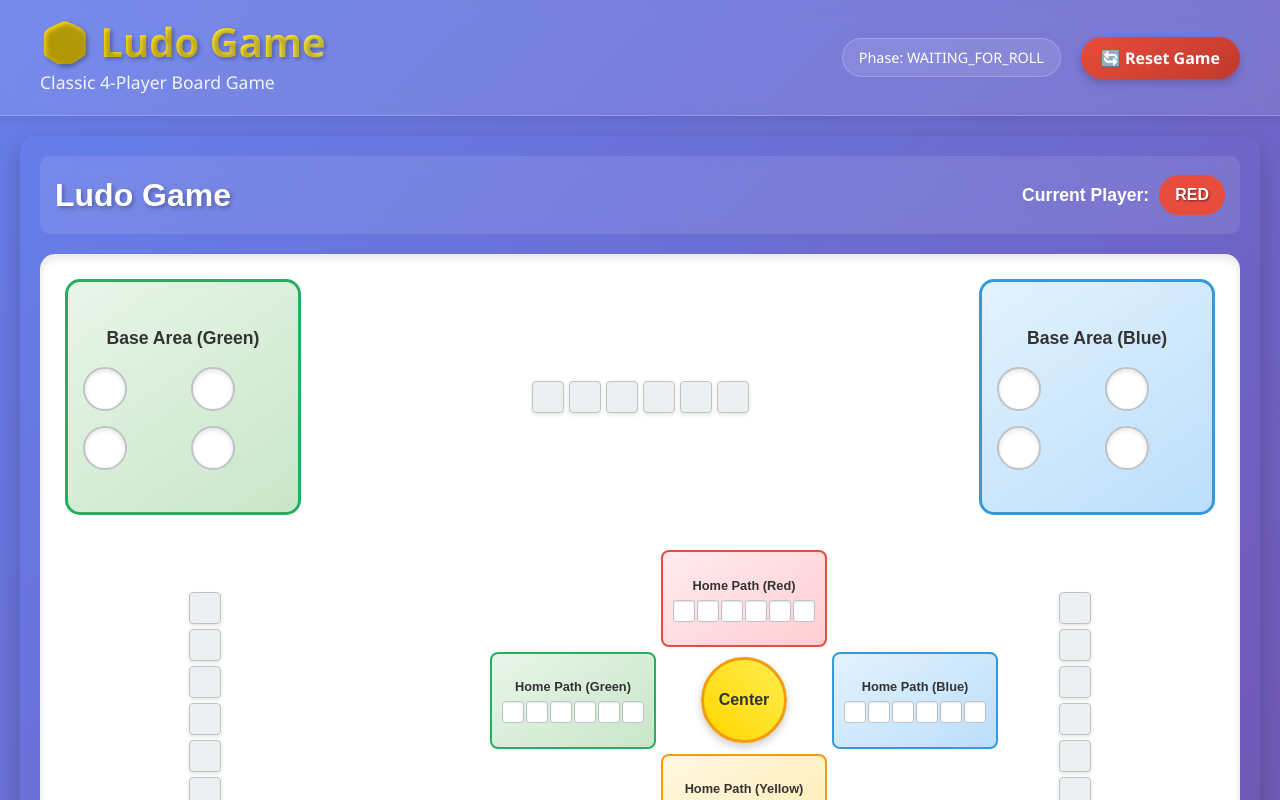
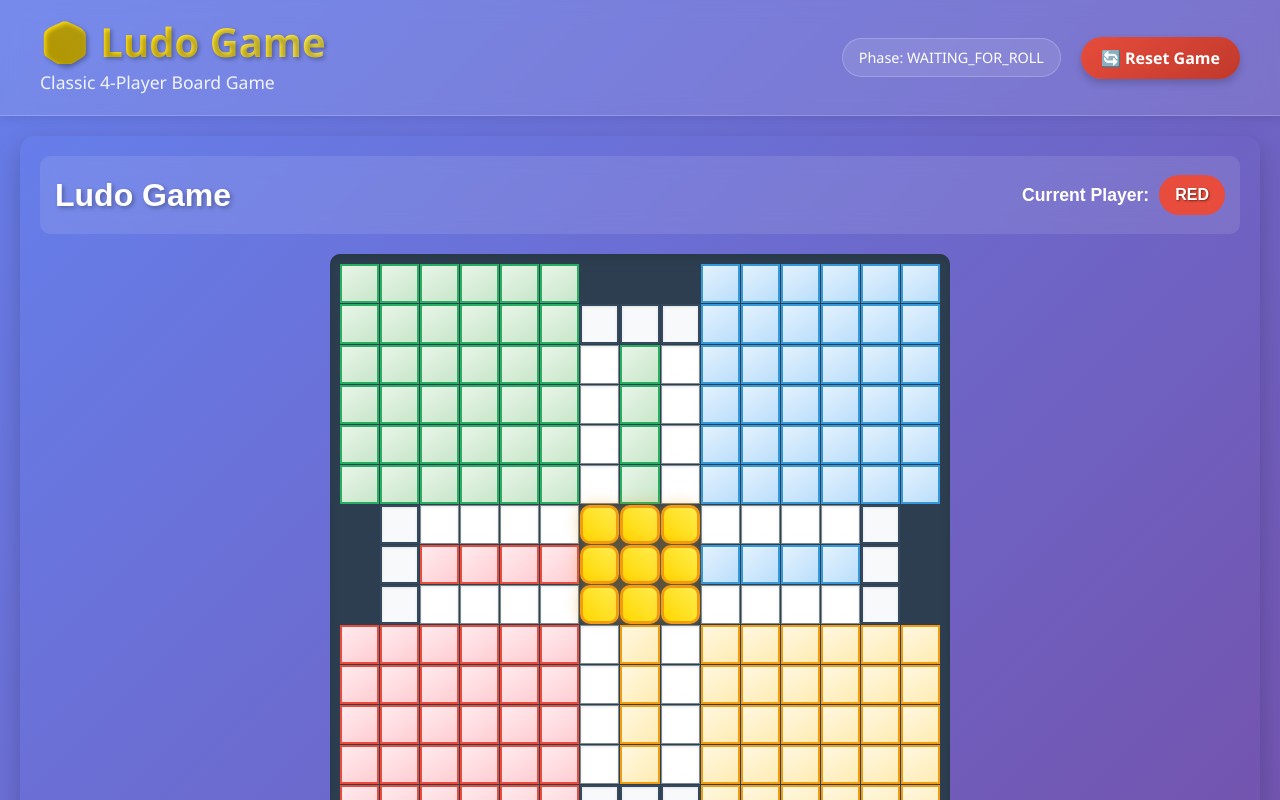
Before and after one commit to anushka1174/ludo-game, a React (Vite) app: page / in a window 1280 px wide. Shown: the top 800 px of the page. Built offline with nearby package versions, Linux system fonts and the light colour scheme.

Commit message:
feat: implement 15x15 CSS Grid structure and Ludo tile mapping in Board.jsx

```diff
--- a/src/components/Board.css
+++ b/src/components/Board.css
@@ -57,211 +57,190 @@
 .current-player-color.yellow { background-color: #f39c12; }
 .current-player-color.none { background-color: #95a5a6; }
 
-/* Main Board Container */
-.board-container {
+/* Grid Board Container */
+.grid-board {
   background: white;
   border-radius: 15px;
-  padding: 20px;
   box-shadow: inset 0 4px 8px rgba(0, 0, 0, 0.1);
   margin-bottom: 20px;
 }
 
-.board-row {
+/* Base Tile Styles */
+.tile {
+  position: relative;
   display: flex;
-  margin-bottom: 10px;
+  align-items: center;
+  justify-content: center;
+  background: #ecf0f1;
+  border: 1px solid #bdc3c7;
+  transition: all 0.2s ease;
+  min-height: 25px;
+  min-width: 25px;
 }
 
-.board-row:last-child {
-  margin-bottom: 0;
+.tile-content {
+  width: 100%;
+  height: 100%;
+  display: flex;
+  align-items: center;
+  justify-content: center;
+  position: relative;
 }
 
-/* Base Areas */
-.base-area {
-  width: 200px;
-  height: 200px;
-  border: 3px solid;
-  border-radius: 15px;
-  padding: 15px;
-  display: flex;
-  flex-direction: column;
-  align-items: center;
-  justify-content: center;
-  background: linear-gradient(145deg, #f0f0f0, #e0e0e0);
-  margin: 5px;
-}
-
-.base-area h3 {
-  margin: 0 0 15px 0;
-  font-size: 1.1em;
-  text-align: center;
+/* Base Area Tiles */
+.tile-base {
+  border: 2px solid;
   font-weight: bold;
 }
 
-.red-base {
+.tile-base-red {
+  background: linear-gradient(145deg, #ffebee, #ffcdd2);
   border-color: #e74c3c;
-  background: linear-gradient(145deg, #ffebee, #ffcdd2);
+  color: #c62828;
 }
 
-.green-base {
+.tile-base-green {
+  background: linear-gradient(145deg, #e8f5e8, #c8e6c9);
   border-color: #27ae60;
-  background: linear-gradient(145deg, #e8f5e8, #c8e6c9);
+  color: #2e7d32;
 }
 
-.blue-base {
+.tile-base-blue {
+  background: linear-gradient(145deg, #e3f2fd, #bbdefb);
   border-color: #3498db;
-  background: linear-gradient(145deg, #e3f2fd, #bbdefb);
+  color: #1565c0;
 }
 
-.yellow-base {
+.tile-base-yellow {
+  background: linear-gradient(145deg, #fff8e1, #ffecb3);
   border-color: #f39c12;
-  background: linear-gradient(145deg, #fff8e1, #ffecb3);
+  color: #f57c00;
 }
 
-.token-slots {
-  display: grid;
-  grid-template-columns: 1fr 1fr;
-  gap: 15px;
-  width: 100%;
+/* Track Tiles */
+.tile-track {
+  background: #ffffff;
+  border: 1px solid #34495e;
+  box-shadow: inset 0 1px 3px rgba(0, 0, 0, 0.1);
 }
 
-.token-slot {
-  width: 40px;
-  height: 40px;
-  border: 2px solid #bdc3c7;
-  border-radius: 50%;
-  background: white;
-  box-shadow: inset 0 2px 4px rgba(0, 0, 0, 0.1);
+.tile-main-track {
+  background: #f8f9fa;
+  border: 2px solid #34495e;
+  font-weight: bold;
 }
 
-/* Track Sections */
-.track-section {
-  flex: 1;
-  padding: 10px;
-  display: flex;
-  align-items: center;
-  justify-content: center;
+.tile-outer-track {
+  background: #ffffff;
+  border: 1px solid #7f8c8d;
 }
 
-.track-tiles {
-  display: flex;
-  gap: 5px;
+/* Starting Position Tiles */
+.tile-start {
+  background: #2c3e50 !important;
+  border: 3px solid;
+  border-radius: 50%;
+  color: white;
+  font-weight: bold;
+  box-shadow: 0 0 10px rgba(0, 0, 0, 0.3);
 }
 
-.track-tiles.vertical {
-  flex-direction: column;
+.tile-start-red {
+  border-color: #e74c3c;
+  background: linear-gradient(45deg, #e74c3c, #c0392b) !important;
 }
 
-.track-row {
-  display: flex;
-  gap: 5px;
+.tile-start-green {
+  border-color: #27ae60;
+  background: linear-gradient(45deg, #27ae60, #229954) !important;
 }
 
-.track-tile {
-  width: 30px;
-  height: 30px;
-  border: 1px solid #bdc3c7;
-  background: #ecf0f1;
-  border-radius: 4px;
-  box-shadow: 0 2px 4px rgba(0, 0, 0, 0.1);
+.tile-start-blue {
+  border-color: #3498db;
+  background: linear-gradient(45deg, #3498db, #2980b9) !important;
 }
 
-/* Center Section */
-.center-section {
-  flex: 2;
-  display: flex;
-  align-items: center;
-  justify-content: center;
-  padding: 20px;
+.tile-start-yellow {
+  border-color: #f39c12;
+  background: linear-gradient(45deg, #f39c12, #e67e22) !important;
 }
 
-.home-paths {
+/* Home Path Tiles */
+.tile-home {
+  background: #ffffff;
+  border: 2px solid;
   position: relative;
-  width: 300px;
-  height: 300px;
-  display: grid;
-  grid-template-columns: 1fr 1fr 1fr;
-  grid-template-rows: 1fr 1fr 1fr;
-  gap: 5px;
 }
 
-.home-path {
-  display: flex;
-  flex-direction: column;
-  align-items: center;
-  justify-content: center;
-  padding: 10px;
-  border-radius: 8px;
+.tile-home-red {
+  background: linear-gradient(135deg, #ffebee, #ffcdd2);
+  border-color: #e74c3c;
 }
 
-.home-path span {
-  font-size: 0.8em;
-  font-weight: bold;
-  margin-bottom: 5px;
-  text-align: center;
+.tile-home-green {
+  background: linear-gradient(135deg, #e8f5e8, #c8e6c9);
+  border-color: #27ae60;
 }
 
-.red-home {
-  grid-column: 2;
-  grid-row: 1;
-  background: linear-gradient(145deg, #ffebee, #ffcdd2);
-  border: 2px solid #e74c3c;
+.tile-home-blue {
+  background: linear-gradient(135deg, #e3f2fd, #bbdefb);
+  border-color: #3498db;
 }
 
-.green-home {
-  grid-column: 1;
-  grid-row: 2;
-  background: linear-gradient(145deg, #e8f5e8, #c8e6c9);
-  border: 2px solid #27ae60;
+.tile-home-yellow {
+  background: linear-gradient(135deg, #fff8e1, #ffecb3);
+  border-color: #f39c12;
 }
 
-.blue-home {
-  grid-column: 3;
-  grid-row: 2;
-  background: linear-gradient(145deg, #e3f2fd, #bbdefb);
-  border: 2px solid #3498db;
+/* Center Tiles */
+.tile-center {
+  background: linear-gradient(45deg, #ffd700, #ffed4e);
+  border: 3px solid #f39c12;
+  border-radius: 10px;
+  box-shadow: 0 0 15px rgba(243, 156, 18, 0.4);
+  font-weight: bold;
+  color: #333;
 }
 
-.yellow-home {
-  grid-column: 2;
-  grid-row: 3;
-  background: linear-gradient(145deg, #fff8e1, #ffecb3);
-  border: 2px solid #f39c12;
+/* Empty Tiles */
+.tile-empty {
+  background: transparent;
+  border: none;
 }
 
-.center-area {
-  grid-column: 2;
-  grid-row: 2;
-  display: flex;
-  align-items: center;
-  justify-content: center;
-}
-
-.center-triangle {
-  width: 80px;
-  height: 80px;
-  background: linear-gradient(45deg, #ffd700, #ffed4e);
-  border: 3px solid #f39c12;
-  border-radius: 50%;
-  display: flex;
-  align-items: center;
-  justify-content: center;
-  font-weight: bold;
-  color: #333;
+/* Hover Effects */
+.tile:hover:not(.tile-empty) {
+  transform: scale(1.05);
+  z-index: 10;
   box-shadow: 0 4px 8px rgba(0, 0, 0, 0.2);
 }
 
-.home-tiles {
-  display: flex;
-  gap: 2px;
+.tile-track:hover,
+.tile-home:hover {
+  background: rgba(52, 152, 219, 0.1);
+  border-color: #3498db;
 }
 
-.home-tile {
-  width: 20px;
-  height: 20px;
-  border: 1px solid #bdc3c7;
-  background: white;
-  border-radius: 3px;
-  box-shadow: inset 0 1px 2px rgba(0, 0, 0, 0.1);
+/* Animation for tile interactions */
+.tile {
+  transition: all 0.2s ease;
+}
+
+.tile.highlighted {
+  animation: pulse 1s infinite;
+  box-shadow: 0 0 20px rgba(52, 152, 219, 0.6);
+}
+
+@keyframes pulse {
+  0% {
+    box-shadow: 0 0 20px rgba(52, 152, 219, 0.6);
+  }
+  50% {
+    box-shadow: 0 0 30px rgba(52, 152, 219, 0.8);
+  }
+  100% {
+    box-shadow: 0 0 20px rgba(52, 152, 219, 0.6);
+  }
 }
 
 /* Game Controls */
--- a/src/components/Board.jsx
+++ b/src/components/Board.jsx
@@ -20,6 +20,141 @@ const Board = ({ gameState, onAction }) => {
     }
   };
 
+  /**
+   * Determines the tile type and class name based on coordinates
+   * @param {number} row - Row index (0-14)
+   * @param {number} col - Column index (0-14)
+   * @returns {string} CSS class name for the tile
+   */
+  const getTileClass = (row, col) => {
+    // Base Areas
+    if (row >= 0 && row <= 5 && col >= 0 && col <= 5) {
+      return 'tile tile-base tile-base-green';
+    }
+    if (row >= 0 && row <= 5 && col >= 9 && col <= 14) {
+      return 'tile tile-base tile-base-blue';
+    }
+    if (row >= 9 && row <= 14 && col >= 9 && col <= 14) {
+      return 'tile tile-base tile-base-yellow';
+    }
+    if (row >= 9 && row <= 14 && col >= 0 && col <= 5) {
+      return 'tile tile-base tile-base-red';
+    }
+
+    // Center area (3x3)
+    if (row >= 6 && row <= 8 && col >= 6 && col <= 8) {
+      return 'tile tile-center';
+    }
+
+    // Main track tiles forming the cross shape
+    // Vertical main track (columns 1, 7, 13)
+    if ((col === 1 || col === 7 || col === 13) && row >= 6 && row <= 8) {
+      return 'tile tile-track tile-main-track';
+    }
+
+    // Horizontal main track (rows 1, 7, 13)
+    if ((row === 1 || row === 7 || row === 13) && col >= 6 && col <= 8) {
+      return 'tile tile-track tile-main-track';
+    }
+
+    // Outer track tiles
+    // Top row of track
+    if (row === 6 && col >= 1 && col <= 5) {
+      return 'tile tile-track tile-outer-track';
+    }
+    if (row === 6 && col >= 9 && col <= 13) {
+      return 'tile tile-track tile-outer-track';
+    }
+
+    // Bottom row of track
+    if (row === 8 && col >= 1 && col <= 5) {
+      return 'tile tile-track tile-outer-track';
+    }
+    if (row === 8 && col >= 9 && col <= 13) {
+      return 'tile tile-track tile-outer-track';
+    }
+
+    // Left column of track
+    if (col === 6 && row >= 1 && row <= 5) {
+      return 'tile tile-track tile-outer-track';
+    }
+    if (col === 6 && row >= 9 && row <= 13) {
+      return 'tile tile-track tile-outer-track';
+    }
+
+    // Right column of track
+    if (col === 8 && row >= 1 && row <= 5) {
+      return 'tile tile-track tile-outer-track';
+    }
+    if (col === 8 && row >= 9 && row <= 13) {
+      return 'tile tile-track tile-outer-track';
+    }
+
+    // Home paths leading to center
+    // Red home path (row 7, columns 1-6)
+    if (row === 7 && col >= 1 && col <= 6) {
+      return 'tile tile-home tile-home-red';
+    }
+
+    // Green home path (column 7, rows 1-6)
+    if (col === 7 && row >= 1 && row <= 6) {
+      return 'tile tile-home tile-home-green';
+    }
+
+    // Blue home path (row 7, columns 8-13)
+    if (row === 7 && col >= 8 && col <= 13) {
+      return 'tile tile-home tile-home-blue';
+    }
+
+    // Yellow home path (column 7, rows 8-13)
+    if (col === 7 && row >= 8 && row <= 13) {
+      return 'tile tile-home tile-home-yellow';
+    }
+
+    // Special tiles (safe tiles, entry points)
+    // Starting positions for each color
+    if (row === 6 && col === 1) return 'tile tile-track tile-start tile-start-red';
+    if (row === 1 && col === 8) return 'tile tile-track tile-start tile-start-green';
+    if (row === 8 && col === 13) return 'tile tile-track tile-start tile-start-blue';
+    if (row === 13 && col === 6) return 'tile tile-track tile-start tile-start-yellow';
+
+    // Default empty tiles
+    return 'tile tile-empty';
+  };
+
+  /**
+   * Renders all board tiles in a 15x15 grid
+   * @returns {JSX.Element[]} Array of tile elements
+   */
+  const renderBoardTiles = () => {
+    const tiles = [];
+    for (let row = 0; row < 15; row++) {
+      for (let col = 0; col < 15; col++) {
+        const tileClass = getTileClass(row, col);
+        const key = `tile-${row}-${col}`;
+
+        tiles.push(
+          <div
+            key={key}
+            className={tileClass}
+            data-row={row}
+            data-col={col}
+            style={{
+              gridRow: row + 1,
+              gridColumn: col + 1,
+            }}
+          >
+            {/* Tile content can be added here later */}
+            <div className="tile-content">
+              {/* Content will be added when implementing tokens */}
+            </div>
+          </div>
+        );
+      }
+    }
+    return tiles;
+  };
+
   return (
     <div className="ludo-board">
       {/* Board Header */}
@@ -35,141 +170,23 @@ const Board = ({ gameState, onAction }) => {
         </div>
       </div>
 
-      {/* Main Board Container */}
-      <div className="board-container">
-        {/* Top Row - Green Base and Track */}
-        <div className="board-row board-top">
-          <div className="base-area green-base">
-            <h3>Base Area (Green)</h3>
-            <div className="token-slots">
-              <div className="token-slot"></div>
-              <div className="token-slot"></div>
-              <div className="token-slot"></div>
-              <div className="token-slot"></div>
-            </div>
-          </div>
-
-          <div className="track-section top-track">
-            <div className="track-tiles">
-              {/* Placeholder for top track tiles */}
-              <div className="track-row">
-                {Array.from({ length: 6 }, (_, i) => (
-                  <div key={`top-${i}`} className="track-tile"></div>
-                ))}
-              </div>
-            </div>
-          </div>
-
-          <div className="base-area blue-base">
-            <h3>Base Area (Blue)</h3>
-            <div className="token-slots">
-              <div className="token-slot"></div>
-              <div className="token-slot"></div>
-              <div className="token-slot"></div>
-              <div className="token-slot"></div>
-            </div>
-          </div>
-        </div>
-
-        {/* Middle Row - Side Tracks, Home Paths, and Center */}
-        <div className="board-row board-middle">
-          <div className="track-section left-track">
-            <div className="track-tiles vertical">
-              {Array.from({ length: 6 }, (_, i) => (
-                <div key={`left-${i}`} className="track-tile"></div>
-              ))}
-            </div>
-          </div>
-
-          <div className="center-section">
-            {/* Home Paths */}
-            <div className="home-paths">
-              <div className="home-path red-home">
-                <span>Home Path (Red)</span>
-                <div className="home-tiles">
-                  {Array.from({ length: 6 }, (_, i) => (
-                    <div key={`red-home-${i}`} className="home-tile"></div>
-                  ))}
-                </div>
-              </div>
-
-              <div className="home-path green-home">
-                <span>Home Path (Green)</span>
-                <div className="home-tiles">
-                  {Array.from({ length: 6 }, (_, i) => (
-                    <div key={`green-home-${i}`} className="home-tile"></div>
-                  ))}
-                </div>
-              </div>
-
-              <div className="center-area">
-                <div className="center-triangle">
-                  <span>Center</span>
-                </div>
-              </div>
-
-              <div className="home-path blue-home">
-                <span>Home Path (Blue)</span>
-                <div className="home-tiles">
-                  {Array.from({ length: 6 }, (_, i) => (
-                    <div key={`blue-home-${i}`} className="home-tile"></div>
-                  ))}
-                </div>
-              </div>
-
-              <div className="home-path yellow-home">
-                <span>Home Path (Yellow)</span>
-                <div className="home-tiles">
-                  {Array.from({ length: 6 }, (_, i) => (
-                    <div key={`yellow-home-${i}`} className="home-tile"></div>
-                  ))}
-                </div>
-              </div>
-            </div>
-          </div>
-
-          <div className="track-section right-track">
-            <div className="track-tiles vertical">
-              {Array.from({ length: 6 }, (_, i) => (
-                <div key={`right-${i}`} className="track-tile"></div>
-              ))}
-            </div>
-          </div>
-        </div>
-
-        {/* Bottom Row - Yellow Base and Track */}
-        <div className="board-row board-bottom">
-          <div className="base-area red-base">
-            <h3>Base Area (Red)</h3>
-            <div className="token-slots">
-              <div className="token-slot"></div>
-              <div className="token-slot"></div>
-              <div className="token-slot"></div>
-              <div className="token-slot"></div>
-            </div>
-          </div>
-
-          <div className="track-section bottom-track">
-            <div className="track-tiles">
-              {/* Placeholder for bottom track tiles */}
-              <div className="track-row">
-                {Array.from({ length: 6 }, (_, i) => (
-                  <div key={`bottom-${i}`} className="track-tile"></div>
-                ))}
-              </div>
-            </div>
-          </div>
-
-          <div className="base-area yellow-base">
-            <h3>Base Area (Yellow)</h3>
-            <div className="token-slots">
-              <div className="token-slot"></div>
-              <div className="token-slot"></div>
-              <div className="token-slot"></div>
-              <div className="token-slot"></div>
-            </div>
-          </div>
-        </div>
+      {/* Main Board Container - 15x15 CSS Grid */}
+      <div
+        className="board-container grid-board"
+        style={{
+          display: 'grid',
+          gridTemplateColumns: 'repeat(15, 1fr)',
+          gridTemplateRows: 'repeat(15, 1fr)',
+          gap: '1px',
+          aspectRatio: '1',
+          maxWidth: '600px',
+          margin: '0 auto',
+          padding: '10px',
+          background: '#2c3e50',
+          borderRadius: '10px'
+        }}
+      >
+        {renderBoardTiles()}
       </div>
 
       {/* Game Controls */}
```
